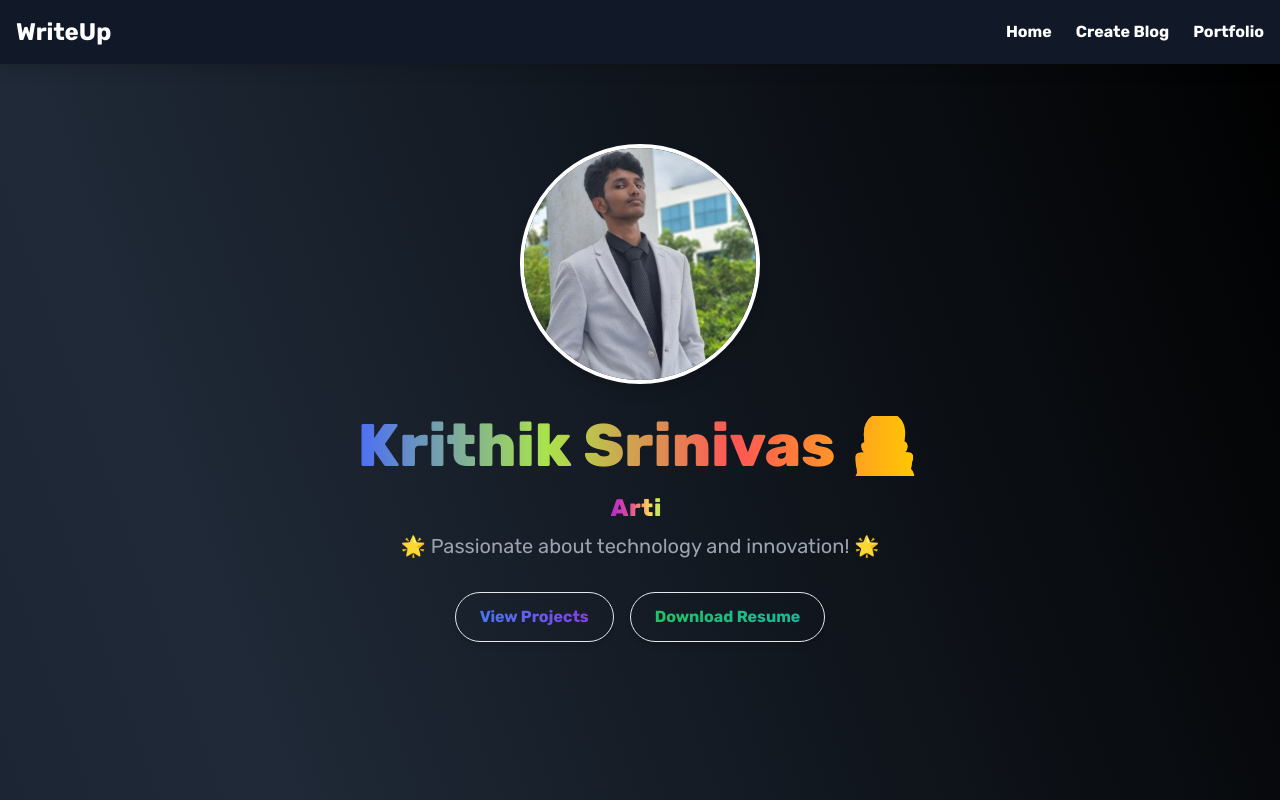
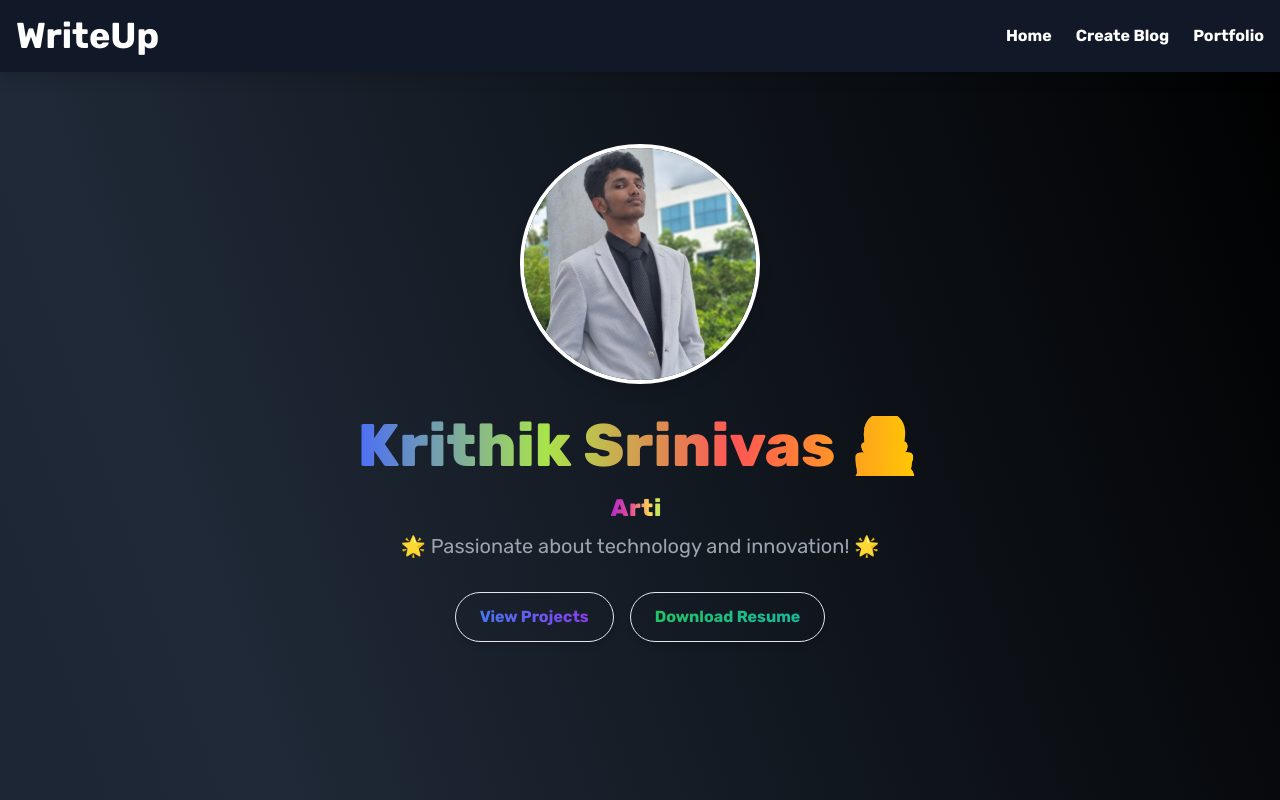
Before and after one commit to johnwesley755/writeup, a React (Vite) app: page /portfolio in a window 1280 px wide. Shown: the top 800 px of the page. Built offline with nearby package versions, Linux system fonts and the light colour scheme; a web font is replaced by a local one.

Commit message:
Updated committed message

```diff
--- a/src/components/Header.jsx
+++ b/src/components/Header.jsx
@@ -13,7 +13,7 @@ const Header = () => {
       {/* Navbar */}
       <header className="bg-gray-900 text-white font-bold fixed w-full z-20 shadow-lg">
         <div className="max-w-7xl mx-auto px-4 py-4 flex items-center justify-between">
-          <h1 className="text-2xl font-bold">
+          <h1 className="text-4xl max-sm:text-3xl font-bold">
             <Link to="/">WriteUp</Link>
           </h1>
           <nav className="hidden md:flex space-x-6">
--- a/src/components/Hero.jsx
+++ b/src/components/Hero.jsx
@@ -22,7 +22,7 @@ const Hero = () => {
         transition={{ duration: 0.5 }}
       />
       <motion.h1
-        className="text-6xl font-extrabold mb-4 text-gradient"
+        className="text-6xl max-sm:text-5xl font-extrabold mb-4 text-gradient"
         initial={{ y: -20, opacity: 0 }}
         animate={{ y: 0, opacity: 1 }}
         transition={{ duration: 0.5 }}
```
